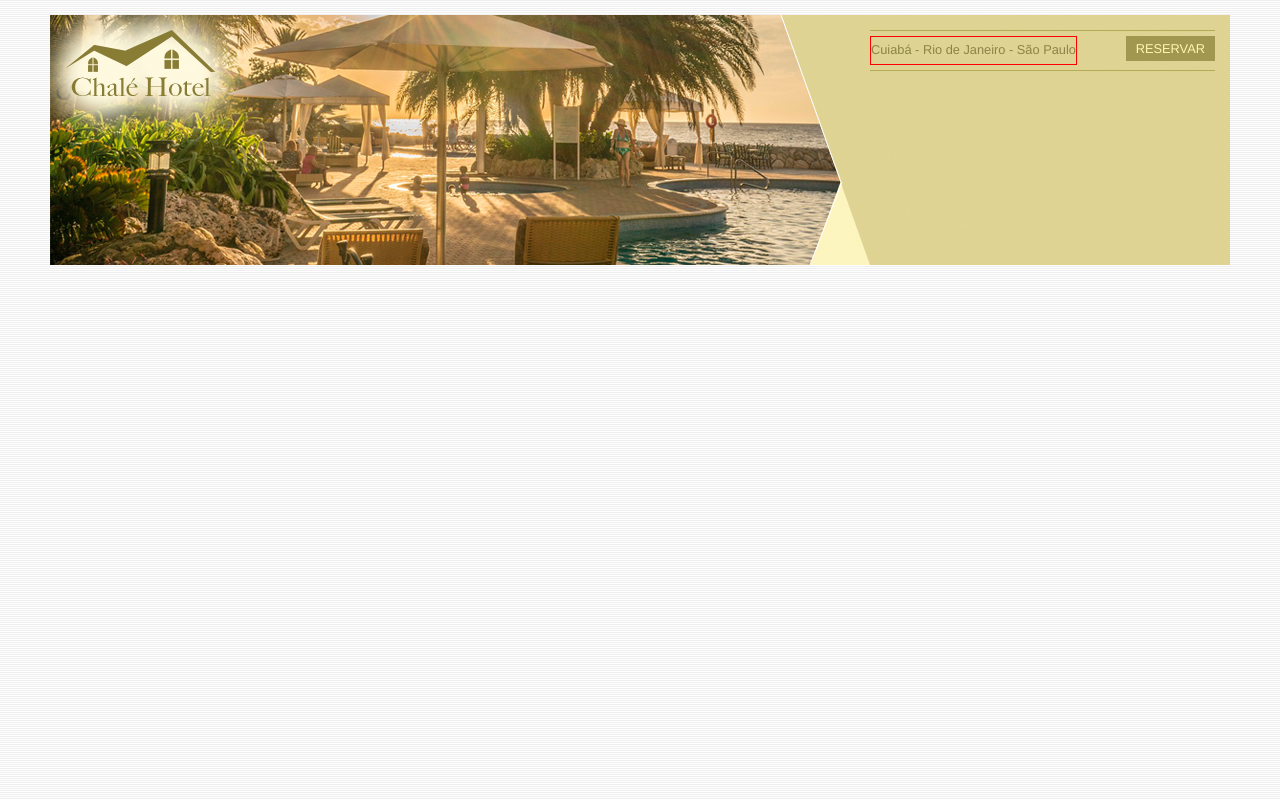
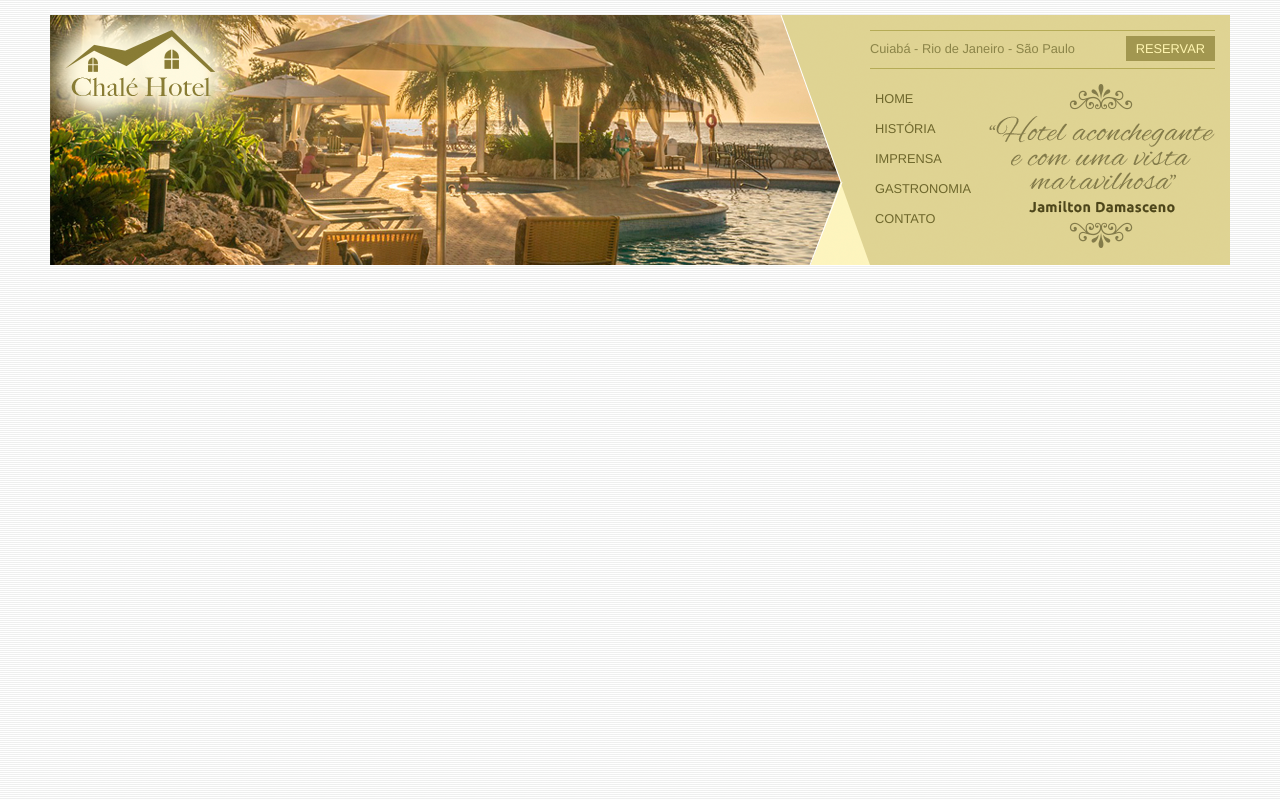
Before and after one commit to RodrigoErico/Site-Chale-Hotel, a plain HTML site: page index.html in a window 1280 px wide. Drawn offline with Linux system fonts and the light colour scheme.

Commit message:
criado o menu

```diff
--- a/css/estilo.css
+++ b/css/estilo.css
@@ -73,7 +73,6 @@ body {
 #menu-locais .locais {
     float: left;
     line-height: 2.1em;
-    border: 1px solid red;
 }
 
 a {
@@ -87,3 +86,34 @@ a.reserva {
     padding: 5px 10px;
     float: right;
 }
+
+/* Barra de navegação vertical */
+#menu {
+    margin-top: 15px;
+}
+
+ul {
+    list-style: none;
+}
+
+ul#navegacao {
+    float: left;
+}
+
+ul#navegacao a {
+    text-transform: uppercase;
+    font-size: 0.8em;
+    padding: 5px;
+    color: #6e672c;
+    line-height: 30px;
+}
+
+ul#navegacao a:hover {
+    background: #fdf6be;
+}
+
+.depoimento {
+    width: 226px;
+    height: 164px;
+    float: right;
+}
--- a/index.html
+++ b/index.html
@@ -23,9 +23,22 @@
                         <span class="locais">
                             Cuiabá - Rio de Janeiro - São Paulo
                         </span>
-                        <a class="reserva" href="">Reservar</a>
-                        <div style="clear: both;"></div>
+                         <a class="reserva" href="">Reservar</a>
+                         <div style="clear: both;"></div>
                     </div>
+
+                    <div id="menu">
+                        <ul id="navegacao">
+                            <li><a href="">Home</a></li>
+                            <li><a href="">História</a></li>
+                            <li><a href="">Imprensa</a></li>
+                            <li><a href="">Gastronomia</a></li>
+                            <li><a href="">Contato</a></li>
+                        </ul>
+
+                        <img class="depoimento" src="imagens/depoimento.png">
+                    </div>
+
                 </div>
             </div>
 
```
